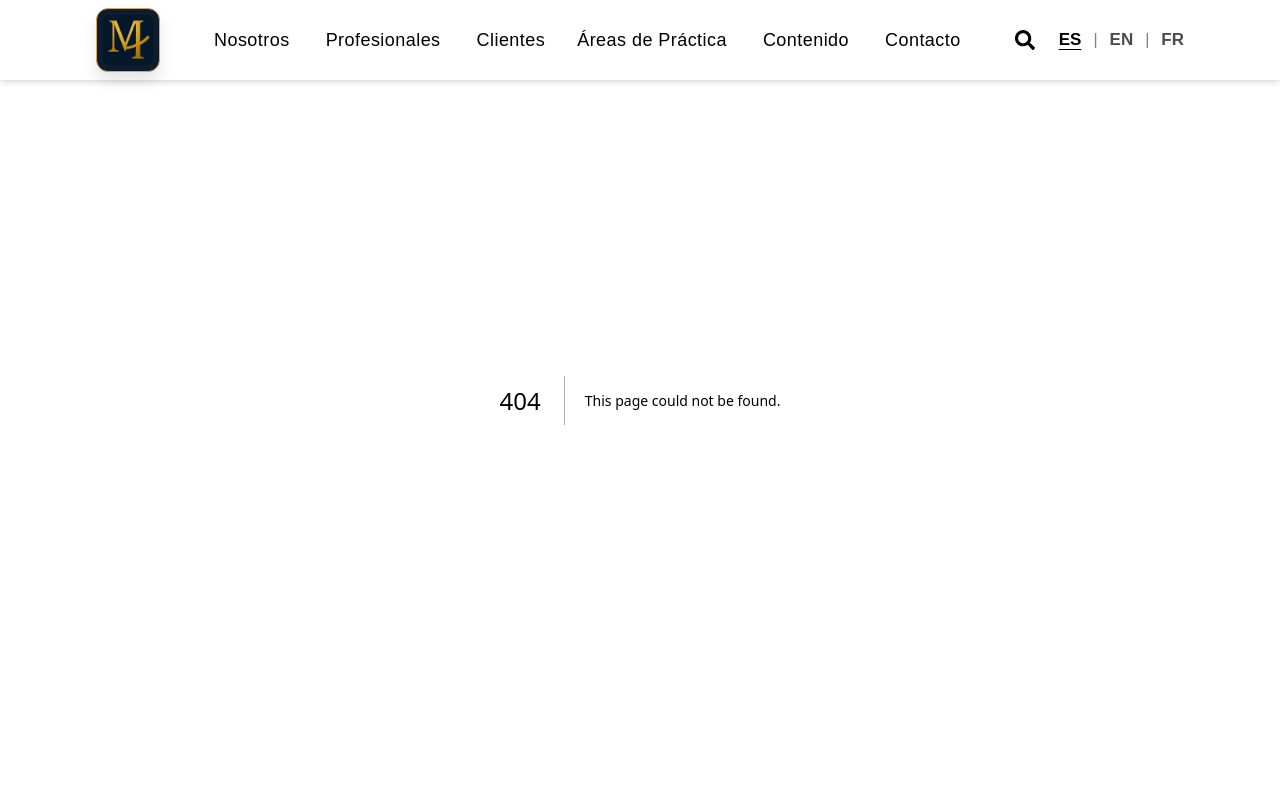
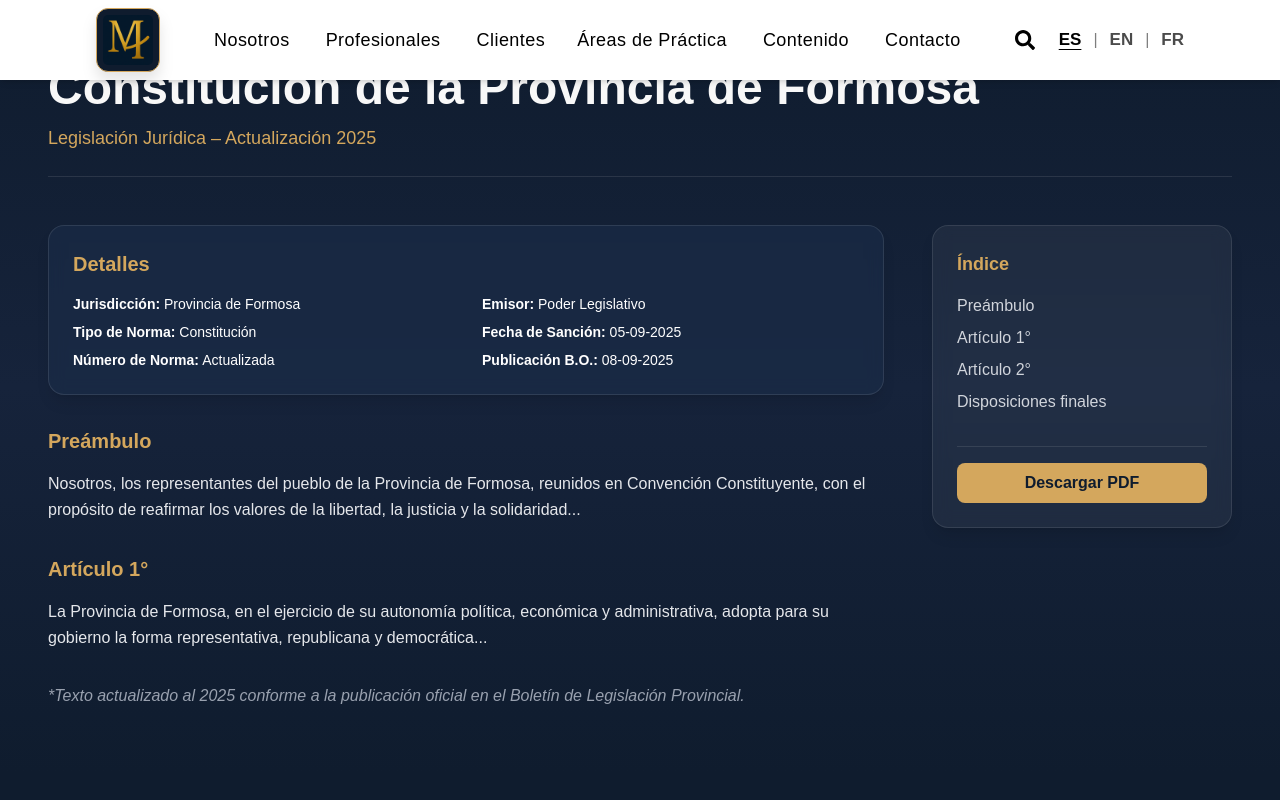
Before and after one commit to BHeydeBautista/MoroAbogados, a Next.js app: page /noticias/1 in a window 1280 px wide. Before the commit this address had no page. Shown: the top 800 px of the page. Built offline with nearby package versions, Linux system fonts and the light colour scheme.

Commit message:
info: agregue la pagina de news

```diff
--- /dev/null
+++ b/src/app/noticias/[slug]/page.tsx
@@ -0,0 +1,31 @@
+import NewsLayout from "@/components/news/NewsLayout";
+
+export default function NewsDetailPage() {
+  return (
+    <NewsLayout
+      title="Constitución de la Provincia de Formosa"
+      date="2025-09-05"
+      description="Texto actualizado de la Constitución Provincial, con secciones organizadas e índice interactivo."
+      sections={[
+        { id: "preambulo", title: "Preámbulo" },
+        { id: "articulo1", title: "Artículo 1" },
+        { id: "articulo2", title: "Artículo 2" },
+      ]}
+    >
+      <p id="preambulo">
+        Nos, el Pueblo de la Provincia de Formosa, a través de sus representantes...
+      </p>
+
+      <h3 id="articulo1" className="text-xl font-semibold mt-8 mb-2">Artículo 1</h3>
+      <p>
+        La Provincia de Formosa, en ejercicio de su autonomía y como parte integrante e
+        inseparable de la Nación Argentina...
+      </p>
+
+      <h3 id="articulo2" className="text-xl font-semibold mt-8 mb-2">Artículo 2</h3>
+      <p>
+        La Provincia adopta para su gobierno la forma representativa, republicana...
+      </p>
+    </NewsLayout>
+  );
+}
--- a/src/components/Posts/NewsList.tsx
+++ b/src/components/Posts/NewsList.tsx
@@ -1,12 +1,15 @@
+"use client";
+
 import React, { useMemo, useState, useEffect } from "react";
 import { motion } from "framer-motion";
+import Link from "next/link";
 
 type NewsItem = {
   id: string;
   title: string;
   excerpt: string;
-  href: string;
-  date?: string; // ISO date optional
+  href: string; // Ej: "/noticias/congreso-regional-2025"
+  date?: string;
   cover?: string;
 };
 
@@ -36,7 +39,6 @@ export default function NewsList({
 }: Props) {
   const [page, setPage] = useState(1);
 
-  // ordenar por date descendente si existe
   const sorted = useMemo(() => {
     return [...items].sort((a, b) => {
       const ta = a.date ? Date.parse(a.date) : 0;
@@ -96,12 +98,12 @@ export default function NewsList({
                 {n.excerpt}
               </p>
 
-              <a
+              <Link
                 href={n.href}
-                className="inline-block mt-4 text-sm text-[#D4A75D] font-medium"
+                className="inline-block mt-4 text-sm text-[#D4A75D] font-medium hover:underline"
               >
                 Leer noticia →
-              </a>
+              </Link>
             </div>
           </article>
         ))}
--- /dev/null
+++ b/src/components/news/NewsBody.tsx
@@ -0,0 +1,16 @@
+"use client";
+
+import { motion } from "framer-motion";
+
+export default function NewsBody({ children }: { children: React.ReactNode }) {
+  return (
+    <motion.article
+      initial={{ opacity: 0 }}
+      animate={{ opacity: 1 }}
+      transition={{ duration: 0.4, delay: 0.2 }}
+      className="prose max-w-none text-[#0F1C2E] leading-relaxed"
+    >
+      {children}
+    </motion.article>
+  );
+}
--- /dev/null
+++ b/src/components/news/NewsContent.tsx
@@ -0,0 +1,30 @@
+"use client";
+
+export default function NewsContent() {
+  return (
+    <article className="prose prose-invert max-w-none leading-relaxed text-gray-200">
+      <h3 className="text-[#d4a75d] text-xl font-semibold mb-4">
+        Preámbulo
+      </h3>
+      <p>
+        Nosotros, los representantes del pueblo de la Provincia de Formosa,
+        reunidos en Convención Constituyente, con el propósito de reafirmar los
+        valores de la libertad, la justicia y la solidaridad...
+      </p>
+
+      <h3 className="text-[#d4a75d] text-xl font-semibold mt-8 mb-4">
+        Artículo 1°
+      </h3>
+      <p>
+        La Provincia de Formosa, en el ejercicio de su autonomía política,
+        económica y administrativa, adopta para su gobierno la forma
+        representativa, republicana y democrática...
+      </p>
+
+      <p className="mt-8 text-gray-400 italic">
+        *Texto actualizado al 2025 conforme a la publicación oficial en el
+        Boletín de Legislación Provincial.
+      </p>
+    </article>
+  );
+}
--- /dev/null
+++ b/src/components/news/NewsFooter.tsx
@@ -0,0 +1,26 @@
+"use client";
+
+import Link from "next/link";
+import { motion } from "framer-motion";
+
+export default function NewsFooter() {
+  return (
+    <motion.div
+      initial={{ opacity: 0 }}
+      animate={{ opacity: 1 }}
+      transition={{ delay: 0.3 }}
+      className="mt-12 border-t border-[#D4A75D]/30 pt-6 flex justify-between items-center"
+    >
+      <Link
+        href="/contenido"
+        className="text-[#D4A75D] hover:underline text-sm font-medium"
+      >
+        ← Volver a noticias
+      </Link>
+
+      <div className="text-xs text-gray-500">
+        © {new Date().getFullYear()} Moro Abogados
+      </div>
+    </motion.div>
+  );
+}
--- /dev/null
+++ b/src/components/news/NewsHeader.tsx
@@ -0,0 +1,21 @@
+"use client";
+
+import { motion } from "framer-motion";
+
+export default function NewsHeader() {
+  return (
+    <header className="text-center lg:text-left border-b border-white/10 pb-6">
+      <motion.h1
+        initial={{ opacity: 0, y: 15 }}
+        animate={{ opacity: 1, y: 0 }}
+        transition={{ delay: 0.2 }}
+        className="text-3xl md:text-5xl font-semibold text-[#f8f8f8]"
+      >
+        Constitución de la Provincia de Formosa
+      </motion.h1>
+      <p className="text-[#d4a75d] mt-3 text-lg font-medium">
+        Legislación Jurídica – Actualización 2025
+      </p>
+    </header>
+  );
+}
--- /dev/null
+++ b/src/components/news/NewsLayout.tsx
@@ -0,0 +1,37 @@
+"use client";
+
+import { motion } from "framer-motion";
+import NewsHeader from "./NewsHeader";
+import NewsMetadata from "./NewsMetadata";
+import NewsSidebar from "./NewsSidebar";
+import NewsContent from "./NewsContent";
+
+export default function NewsLayout() {
+  return (
+    <section className="relative bg-gradient-to-b from-[#0f1c2e] via-[#16233b] to-[#0f1c2e] text-white py-16 overflow-hidden">
+      {/* Header */}
+      <motion.div
+        initial={{ opacity: 0, y: 30 }}
+        animate={{ opacity: 1, y: 0 }}
+        transition={{ duration: 0.7 }}
+        className="container mx-auto px-6 lg:px-12"
+      >
+        <NewsHeader />
+      </motion.div>
+
+      {/* Content */}
+      <motion.div
+        initial={{ opacity: 0 }}
+        animate={{ opacity: 1 }}
+        transition={{ delay: 0.5, duration: 0.8 }}
+        className="container mx-auto px-6 lg:px-12 mt-12 grid lg:grid-cols-[1fr_300px] gap-12"
+      >
+        <div>
+          <NewsMetadata />
+          <NewsContent />
+        </div>
+        <NewsSidebar />
+      </motion.div>
+    </section>
+  );
+}
--- /dev/null
+++ b/src/components/news/NewsMetadata.tsx
@@ -0,0 +1,26 @@
+"use client";
+
+export default function NewsMetadata() {
+  const data = {
+    jurisdiccion: "Provincia de Formosa",
+    tipoNorma: "Constitución",
+    numeroNorma: "Actualizada",
+    emisor: "Poder Legislativo",
+    fechaSancion: "05-09-2025",
+    publicacion: "08-09-2025",
+  };
+
+  return (
+    <div className="bg-[#1c2e4a]/60 backdrop-blur-sm rounded-2xl p-6 mb-8 border border-white/10 shadow-lg">
+      <h2 className="text-xl font-semibold mb-4 text-[#d4a75d]">Detalles</h2>
+      <div className="grid md:grid-cols-2 gap-x-8 gap-y-2 text-sm">
+        <p><strong>Jurisdicción:</strong> {data.jurisdiccion}</p>
+        <p><strong>Emisor:</strong> {data.emisor}</p>
+        <p><strong>Tipo de Norma:</strong> {data.tipoNorma}</p>
+        <p><strong>Fecha de Sanción:</strong> {data.fechaSancion}</p>
+        <p><strong>Número de Norma:</strong> {data.numeroNorma}</p>
+        <p><strong>Publicación B.O.:</strong> {data.publicacion}</p>
+      </div>
+    </div>
+  );
+}
--- /dev/null
+++ b/src/components/news/NewsSidebar.tsx
@@ -0,0 +1,36 @@
+"use client";
+
+import { motion } from "framer-motion";
+
+export default function NewsSidebar() {
+  const sections = ["Preámbulo", "Artículo 1°", "Artículo 2°", "Disposiciones finales"];
+
+  return (
+    <motion.aside
+      initial={{ opacity: 0, x: 30 }}
+      animate={{ opacity: 1, x: 0 }}
+      transition={{ delay: 0.6, duration: 0.6 }}
+      className="bg-white/5 backdrop-blur-sm rounded-2xl p-6 border border-white/10 shadow-lg sticky top-28 h-fit"
+    >
+      <h3 className="text-[#d4a75d] text-lg font-semibold mb-4">Índice</h3>
+      <ul className="space-y-2">
+        {sections.map((section, index) => (
+          <li key={index}>
+            <a
+              href={`#${section.toLowerCase().replace(/\s/g, "-")}`}
+              className="text-gray-300 hover:text-white transition-colors"
+            >
+              {section}
+            </a>
+          </li>
+        ))}
+      </ul>
+
+      <div className="mt-8 border-t border-white/10 pt-4">
+        <button className="w-full bg-[#d4a75d] text-[#0f1c2e] font-semibold py-2 rounded-lg hover:bg-[#e1bb7c] transition-colors">
+          Descargar PDF
+        </button>
+      </div>
+    </motion.aside>
+  );
+}
```
